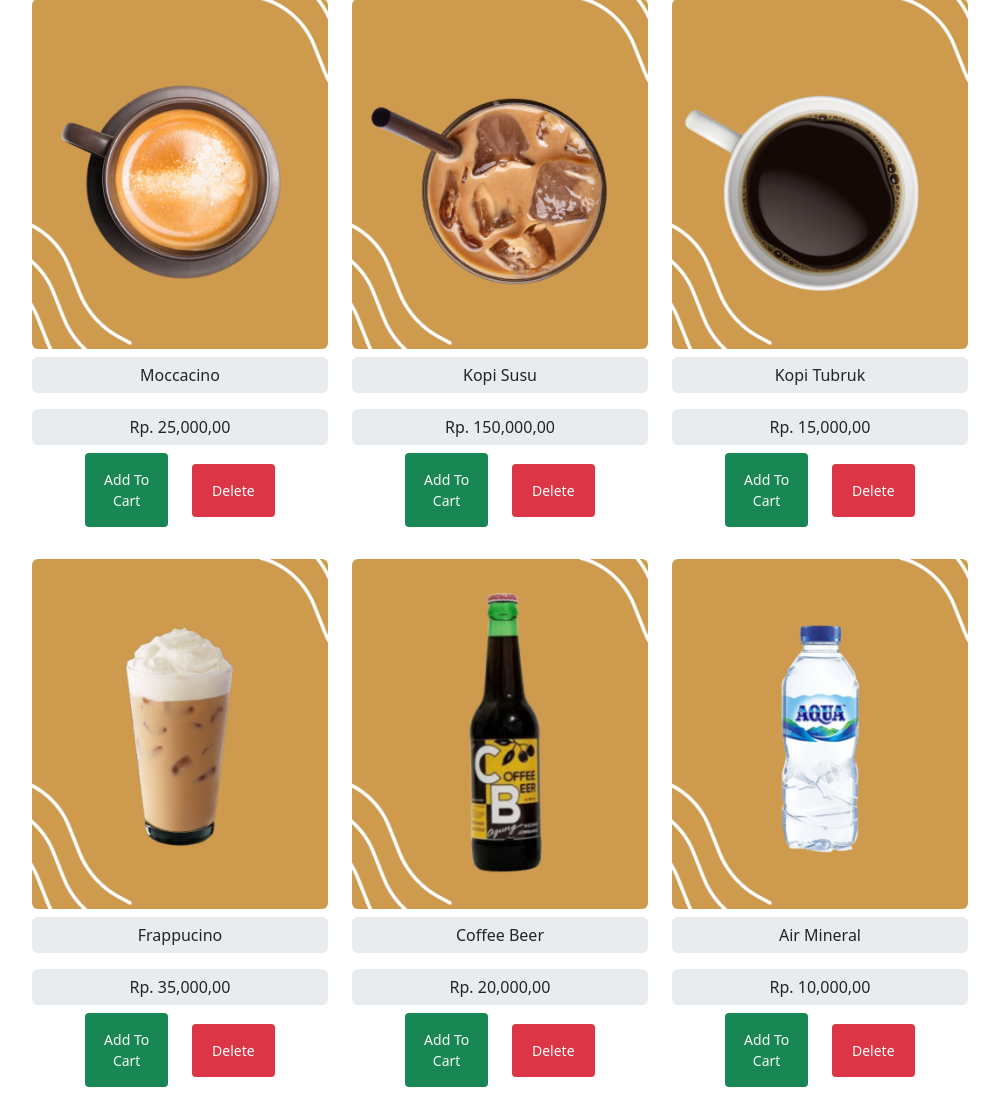
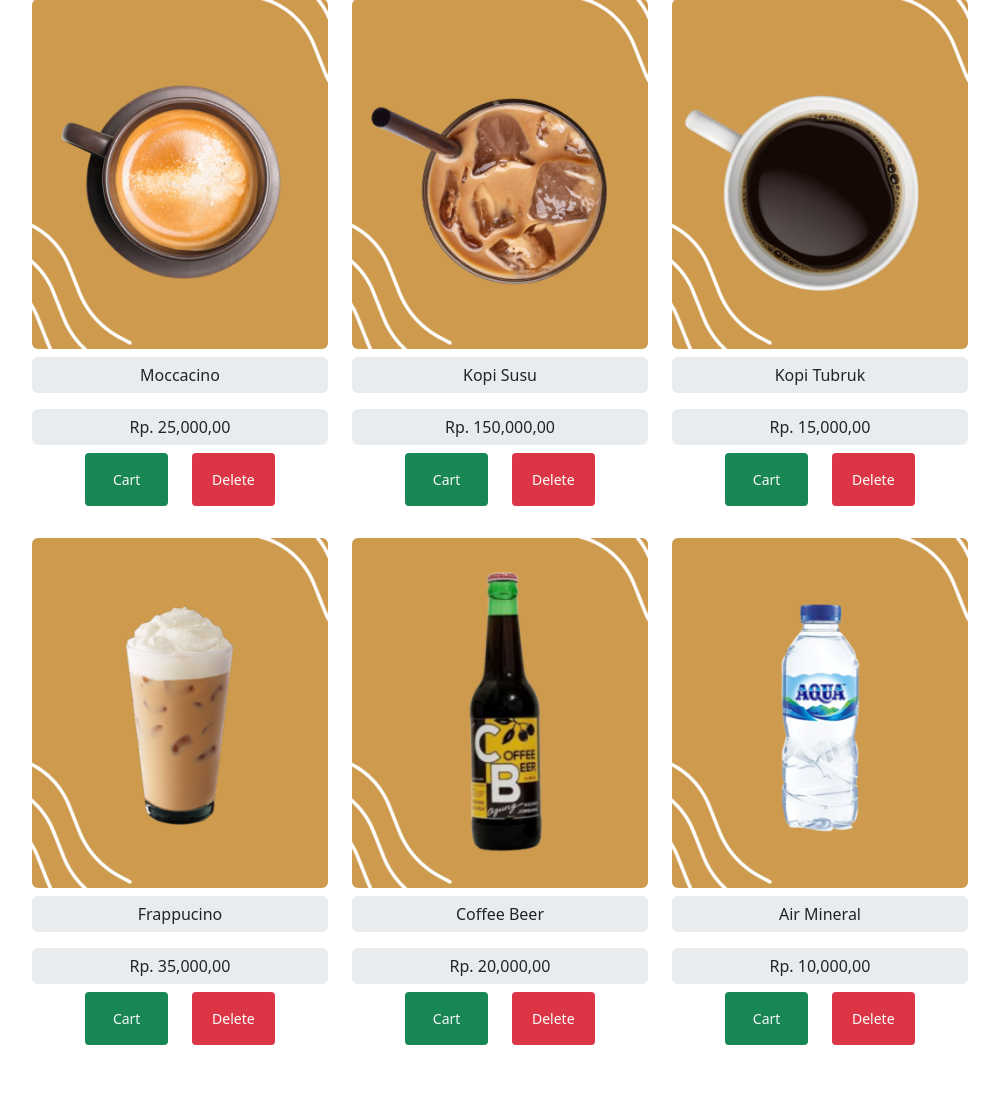
Before and after one commit to alfiusstevanus/coffe-shop-cart, a PHP site: page /kelola.php in a window 1280 px wide. Shown: the part 558-1661 px from the top of the page, without its empty margins (140-1139 px from the left). After the commit the page ends 1603 px from the top, so only its background shows below. Run offline with PHP 8.4, Linux system fonts and the light colour scheme; data comes from the database, SQL or seed files in the repository.

Commit message:
benerin btn

```diff
--- a/kelola.php
+++ b/kelola.php
@@ -73,7 +73,7 @@ include 'layout/header.php';
                 </div>
                 <div class="row justify-content-center align-items-center">
                     <div class="col-lg-4">
-                        <a class="btn btn-sm bg-success border-0 d-flex justify-content-center py-3 text-light" href="add-cart.php?id=<?= $row['product_id'] ?>" role="button">Add To Cart</a>
+                        <a class="btn btn-sm bg-success border-0 d-flex justify-content-center py-3 text-light" href="add-cart.php?id=<?= $row['product_id'] ?>" role="button">Cart</a>
                     </div>
                     <div class="col-lg-4">
                         <a class="btn btn-sm btn-danger border-0 d-flex justify-content-center py-3" href="controller/delete.php?id=<?= $row['product_id'] ?>" role="button">Delete</a>
```
